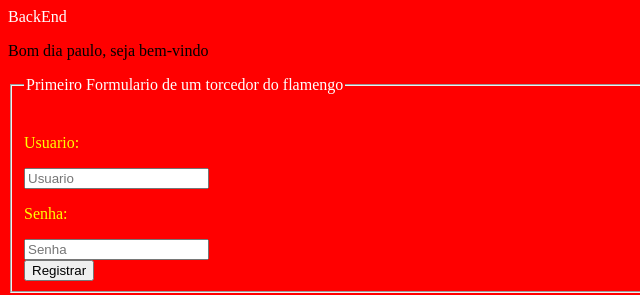
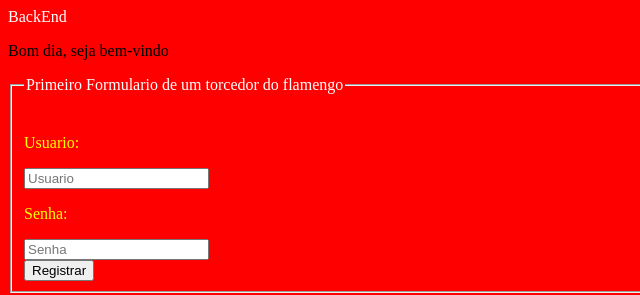
Before and after one commit to Andre777-hub/back-end, a plain HTML site: page index.html in a window 1280 px wide. Shown: the full height of the page, 0-640 px from the left. Drawn offline with Linux system fonts and the light colour scheme.

Commit message:
Update index.html

```diff
--- a/index.html
+++ b/index.html
@@ -27,7 +27,7 @@
     </style>
       <body class="body">
 
-      <p class="mengo">Bom dia paulo, seja bem-vindo</p>
+      <p class="mengo">Bom dia, seja bem-vindo</p>
         <form method="POST" action="index.php">
           <fieldset>
 
```
